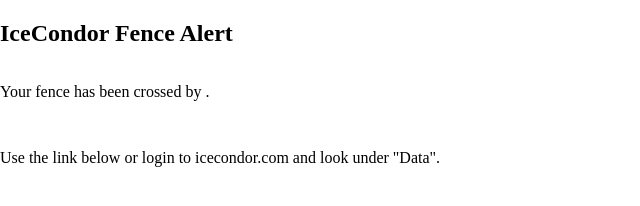
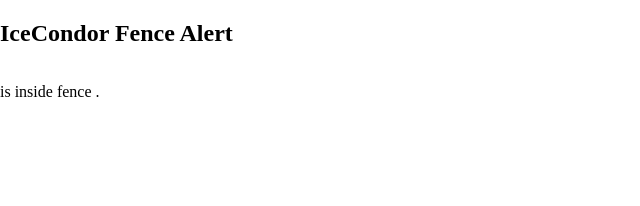
Before and after one commit to icecondor/api, a website: page email/fence_alert.jade in a window 1280 px wide. Shown: the whole page, without its empty margins (0-640 px from the left). Drawn offline with nearby package versions, Linux system fonts and the light colour scheme; files that its build step writes are made by us from their sources.

Commit message:
alert wording

```diff
--- a/email/fence_alert.jade
+++ b/email/fence_alert.jade
@@ -8,10 +8,5 @@
     h2 IceCondor Fence Alert
 
     p(style='padding: 1em 0;')
-      | Your fence #{fence_name} has been crossed by
-      = ' '
       a(href="#{user_link}") #{username}
-      | .
-
-    p(style='padding: 1em 0;').
-      Use the link below or login to icecondor.com and look under "Data".
+      |  is inside  fence #{fence_name}.
```
